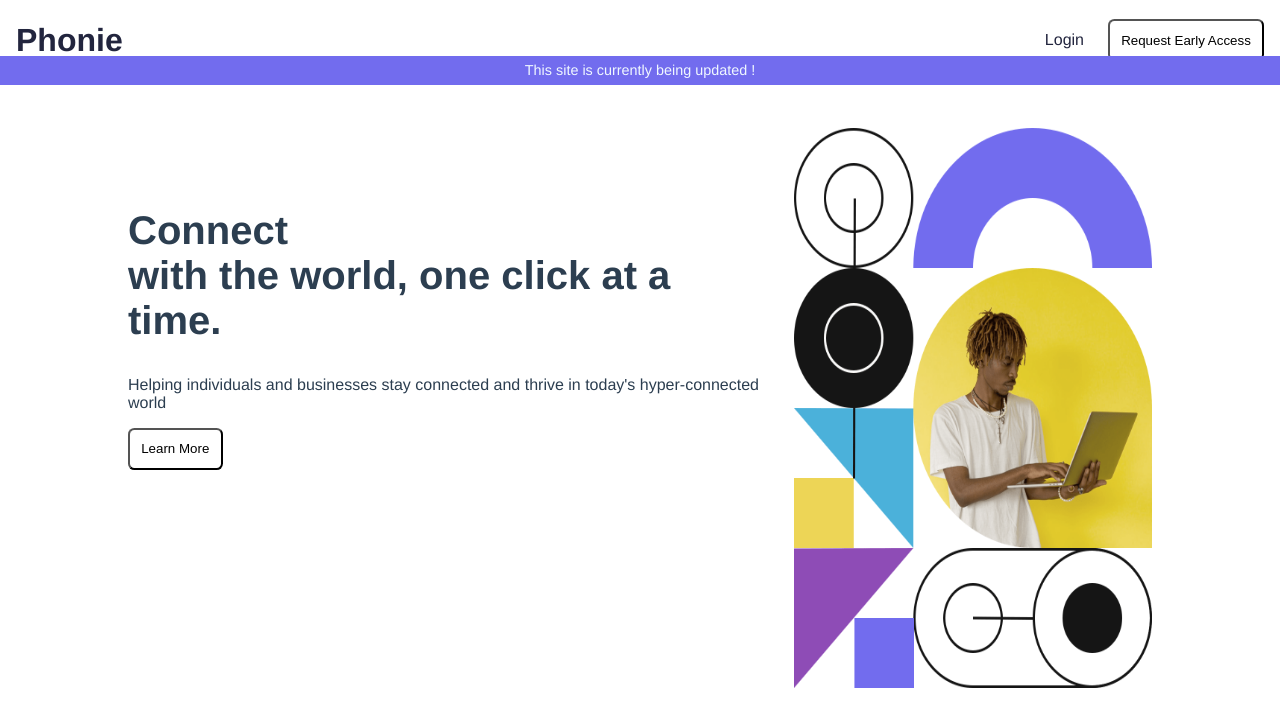
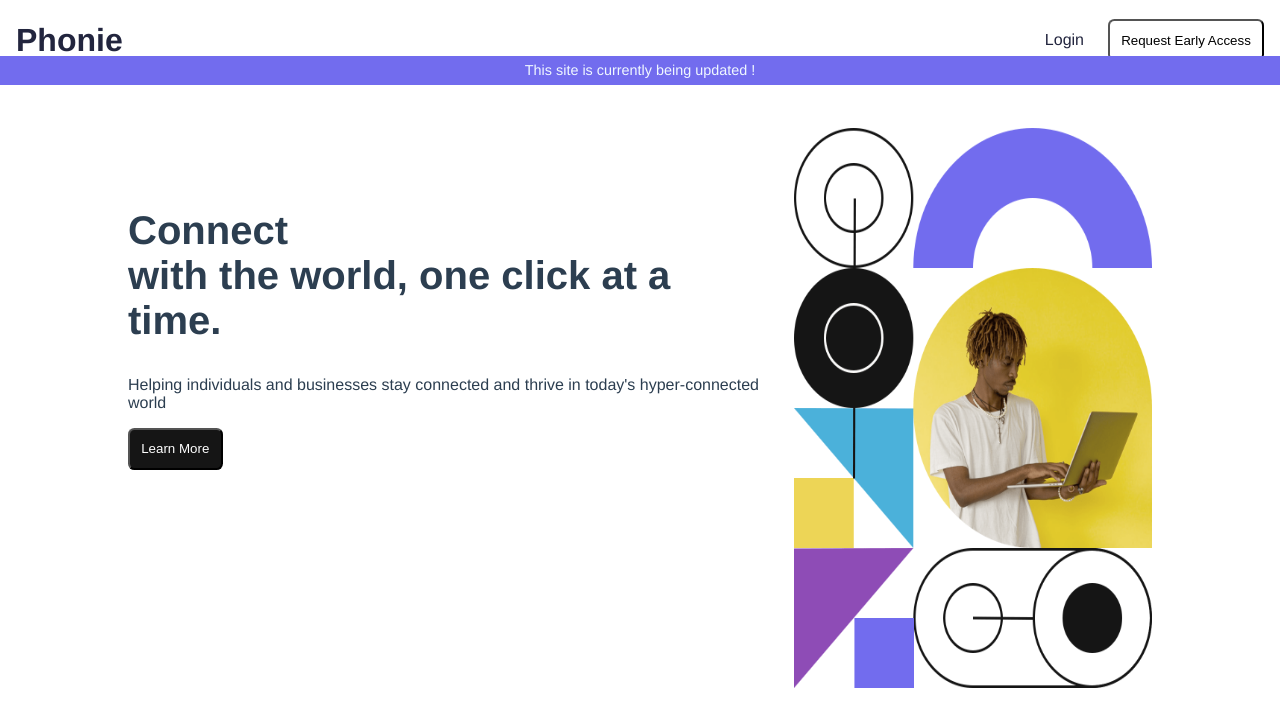
Before and after one commit to Developstar/Phonie, a Vue app in the folder my-app/: page / in a window 1280 px wide. Shown: the top 726 px of the page. Built offline with nearby package versions, Linux system fonts and the light colour scheme.

Commit message:
styled Learn More button

```diff
--- a/my-app/src/components/LandingPageCompo/LandingPageView.vue
+++ b/my-app/src/components/LandingPageCompo/LandingPageView.vue
@@ -13,7 +13,7 @@
           Helping individuals and businesses stay connected and thrive in
           today's hyper-connected world
         </p>
-        <div class="AccessButton">
+        <div class="AccessButton learnMore">
           <button>Learn More</button>
         </div>
       </div>
@@ -87,4 +87,9 @@ export default {
   height: 100%;
   width: 100%;
 }
+
+.learnMore button{
+  background: #151515;
+  color: white;
+}
 </style>
```
